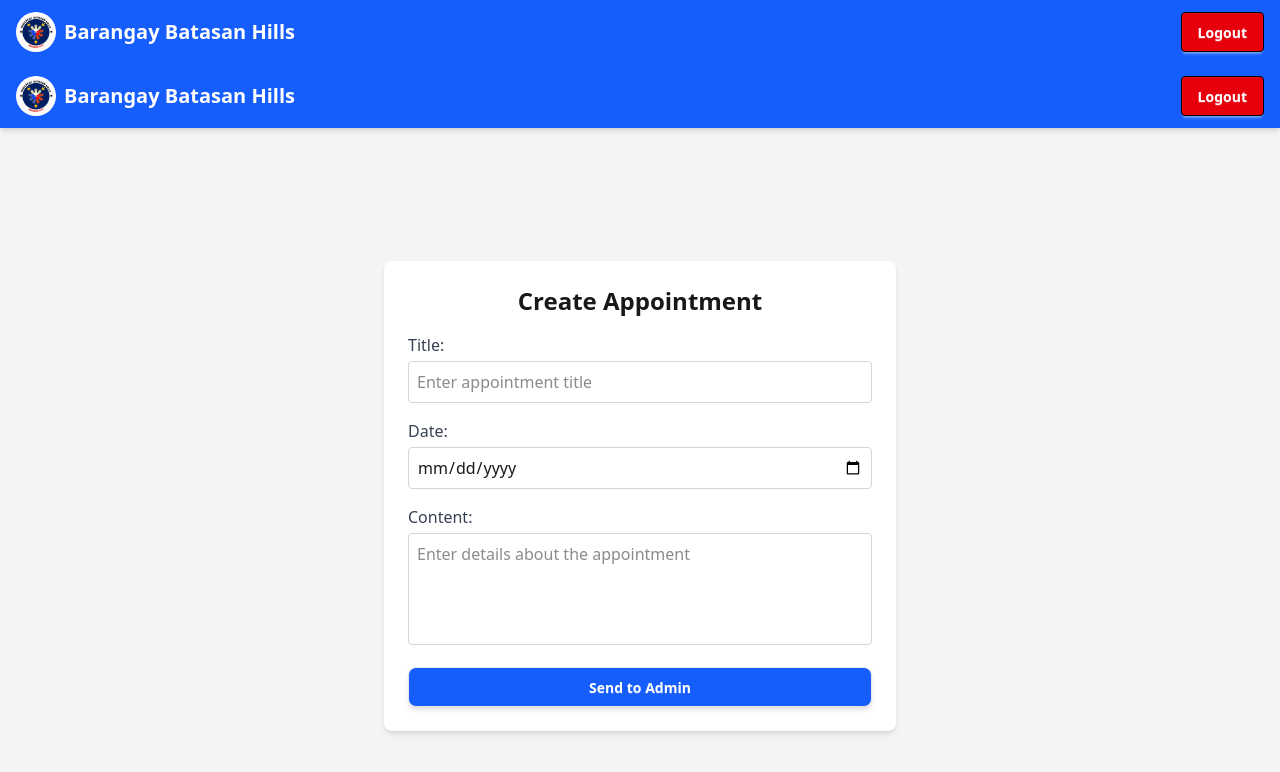
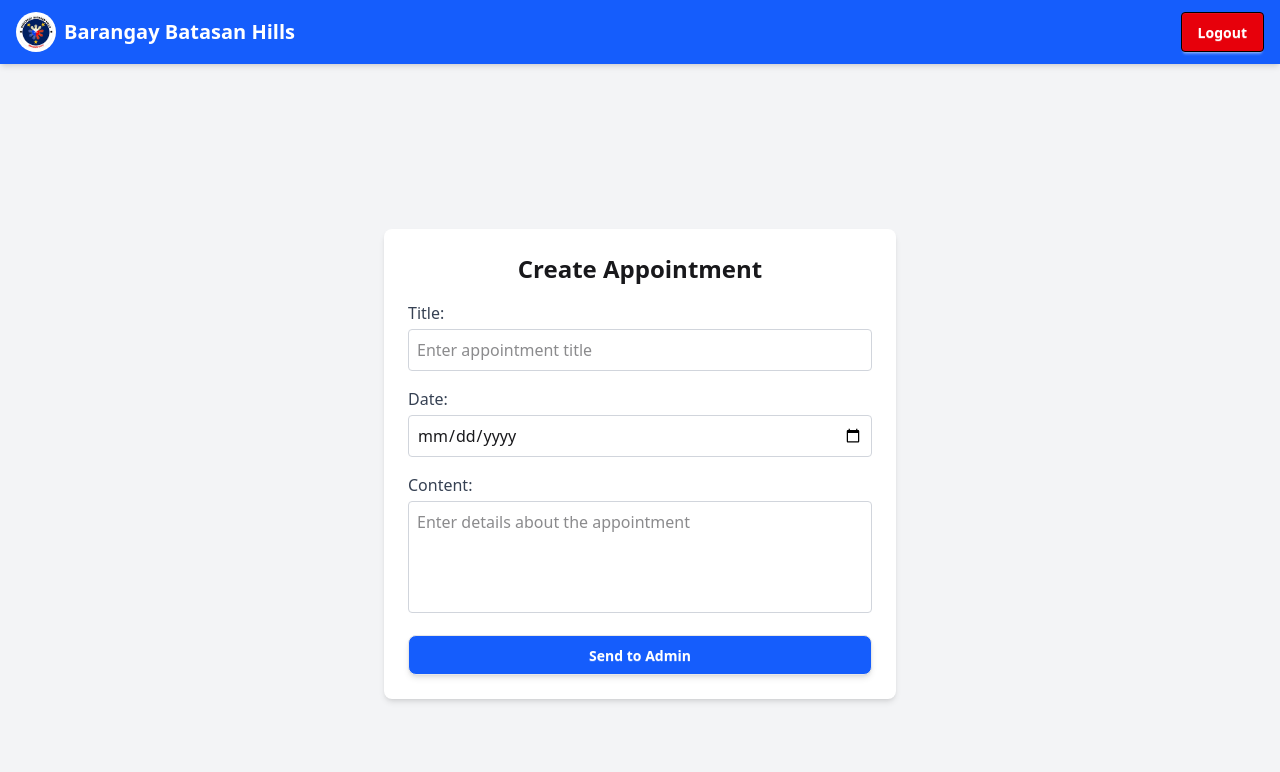
Before and after one commit to Justin-Vito/vite-vega-frontend, a React (Vite) app: page /residents/appointment in a window 1280 px wide. Shown: the top 772 px of the page. Built offline with nearby package versions, Linux system fonts and the light colour scheme; no server answers.

Commit message:
Fix axios.post syntax and add cert workaround in AdminAddInhabitant

```diff
--- a/src/OfficialsAnnouncements.jsx
+++ b/src/OfficialsAnnouncements.jsx
@@ -44,7 +44,6 @@ const OfficialsAnnouncements = () => {
 
   return (
     <div className="h-screen flex flex-col">
-      <HeaderOfficials />
       <div className="flex-grow flex justify-center items-center">
         <div className="w-full max-w-lg">
           <form onSubmit={handleSubmit} className="bg-white p-4 rounded shadow mb-4">
--- a/src/ResidentsAppointment.jsx
+++ b/src/ResidentsAppointment.jsx
@@ -25,7 +25,6 @@ const ResidentsAppointment = () => {
 
   return (
     <div className="h-screen flex flex-col">
-      <HeaderResident />
       <div className="flex-grow flex items-center justify-center bg-gray-100">
         <div className="bg-white p-6 rounded-lg shadow-md w-full max-w-lg">
           <h1 className="text-2xl font-bold text-center mb-4">Create Appointment</h1>
```
